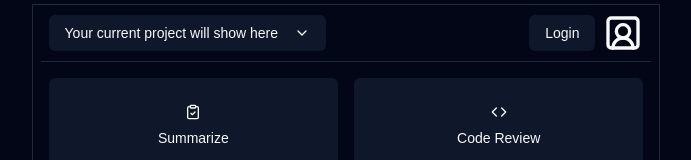
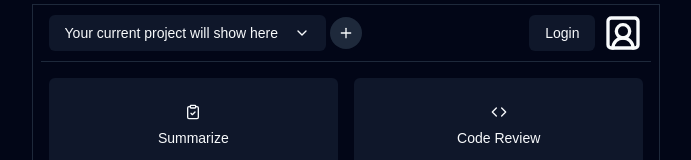
Before and after one commit to gs-admin1/gs-ops, a React (Vite) app: page / in a window 1280 px wide. Shown: the top 160 px of the page, without its empty margins (294-985 px from the left). Built offline with nearby package versions, Linux system fonts and the light colour scheme.

Commit message:
Add meeting button

```diff
--- a/src/components/SupportSidebar.tsx
+++ b/src/components/SupportSidebar.tsx
@@ -119,7 +119,7 @@ export default function SupportSidebar() {
       <div className='max-w-7xl mx-auto flex flex-col flex-1 border border-slate-800 my-1 overflow-hidden'>
       {/* Project Selector */}
       <div className="border-b border-slate-800 p-2 flex items-center justify-between mx-2">
-        <div>
+        <div className='flex items-center justify-between gap-1'>
         <DropdownMenu>
           <DropdownMenuTrigger asChild>
             <Button
@@ -141,6 +141,13 @@ export default function SupportSidebar() {
             ))}
           </DropdownMenuContent>
         </DropdownMenu>
+        <Button
+        size="icon"
+        variant="ghost"
+        className="h-8 w-8 rounded-full bg-slate-800 hover:bg-slate-800/90 flex-shrink-0"
+        title="Add Project">
+          <Plus className="h-6 w-6" />
+        </Button>
         </div>
         <div className='flex items-center justify-between gap-2'>
           <UserLogin />
--- a/src/components/UserLogin.tsx
+++ b/src/components/UserLogin.tsx
@@ -42,6 +42,7 @@ function UserLogin() {
       <Button
         variant="ghost"
         className="bg-slate-900 hover:bg-slate-900/90"
+        title="Login to Maverick.Ai"
         onClick={handleLogin}>
         Login
       </Button>
```
